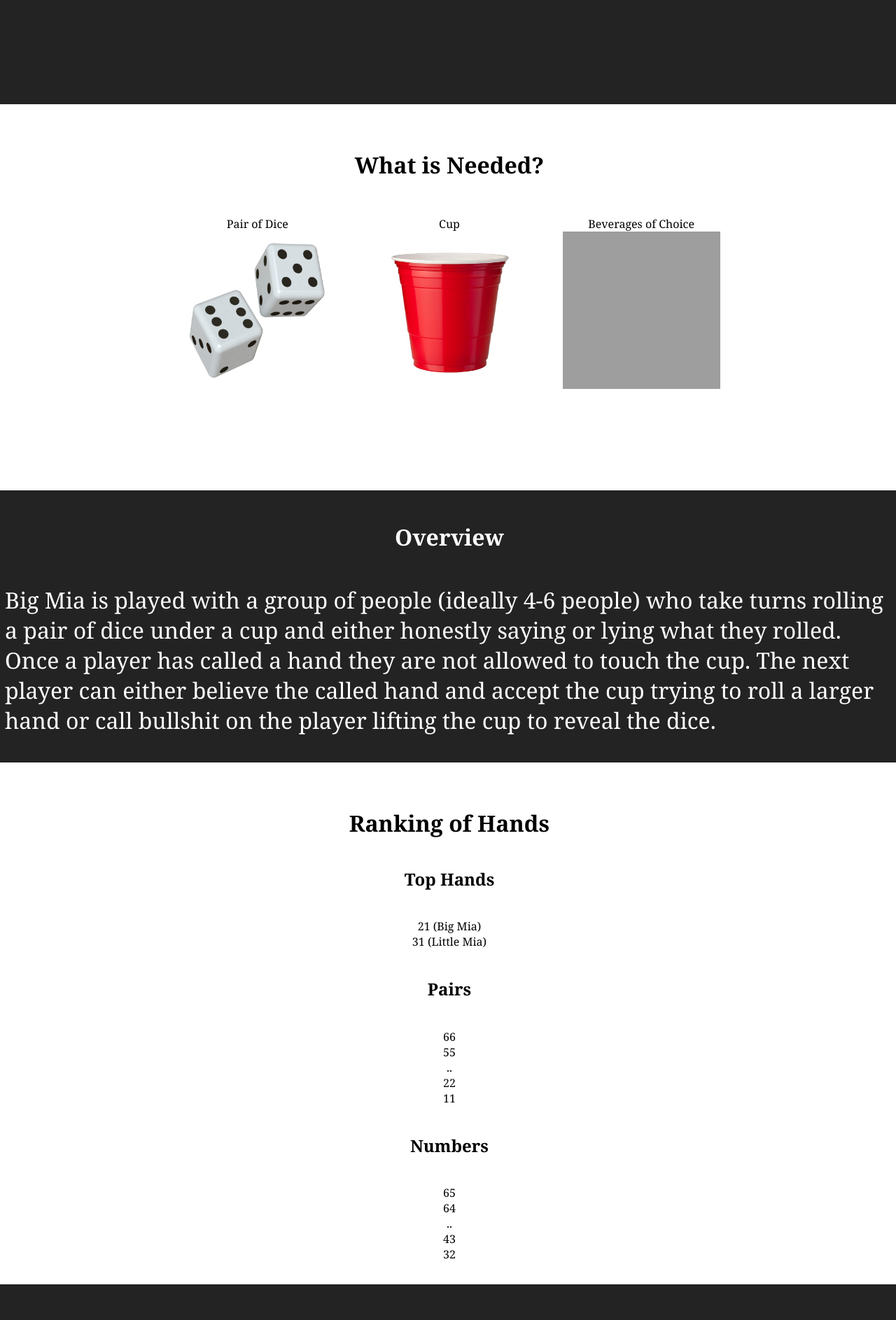
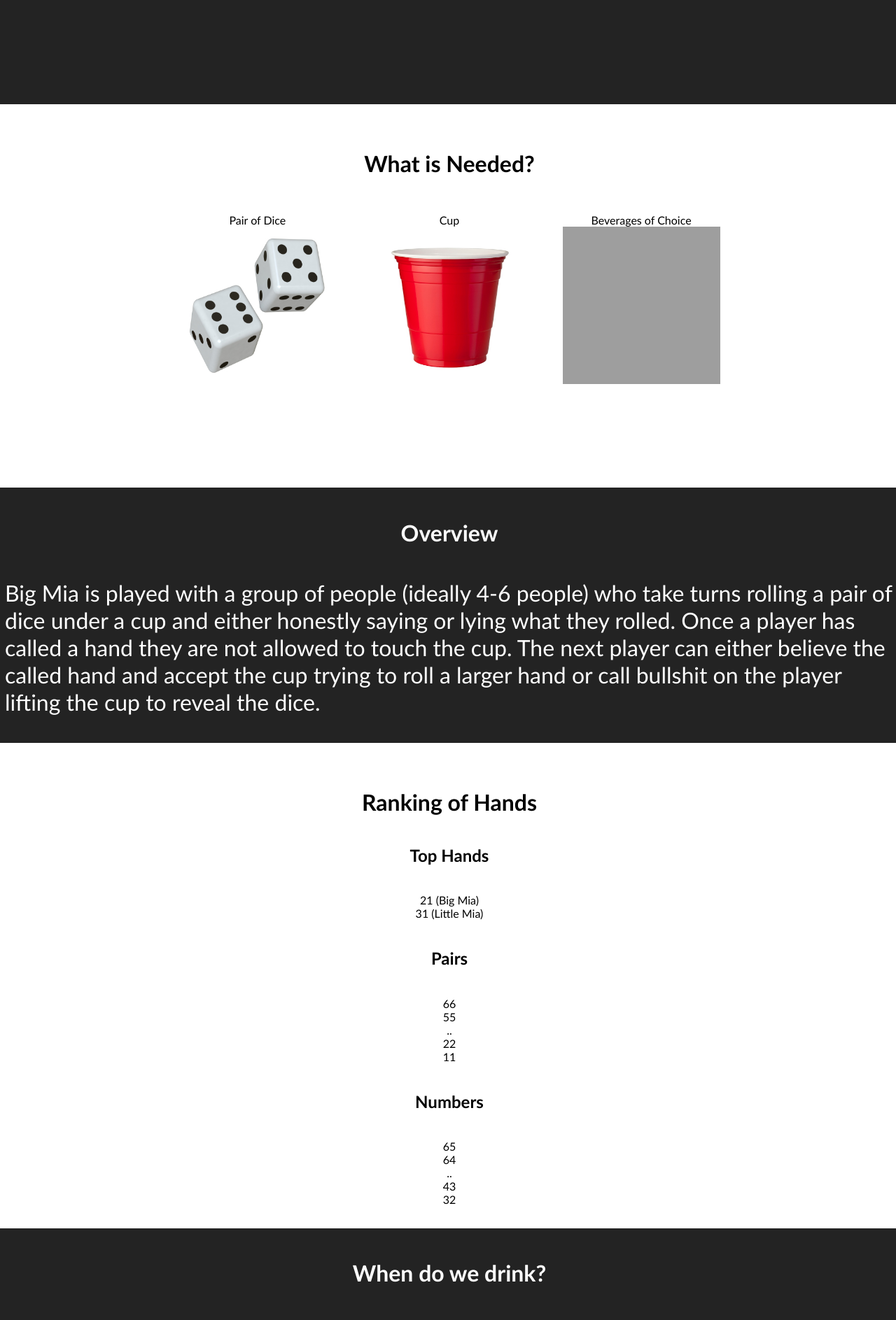
Before and after one commit to bryanrideout/bryanrideout.github.io, a Jekyll site: the page index.html, which Jekyll copies as it is, in a window 1280 px wide. Shown: the part 447-2334 px from the top of the page at 70% size. Built offline with Jekyll 4.4.1, drawn with Linux system fonts in a browser that asks for light colours; grey boxes are pictures that could not be loaded.

Commit message:
Update main.css

```diff
--- a/css/main.css
+++ b/css/main.css
@@ -1,5 +1,5 @@
 body {
-	font-family: Georgia, serif;
+	font-family: Trebuchet MS, serif;
 	height: 100%;
 	width: 100%;
 	margin: 0 auto;
```
